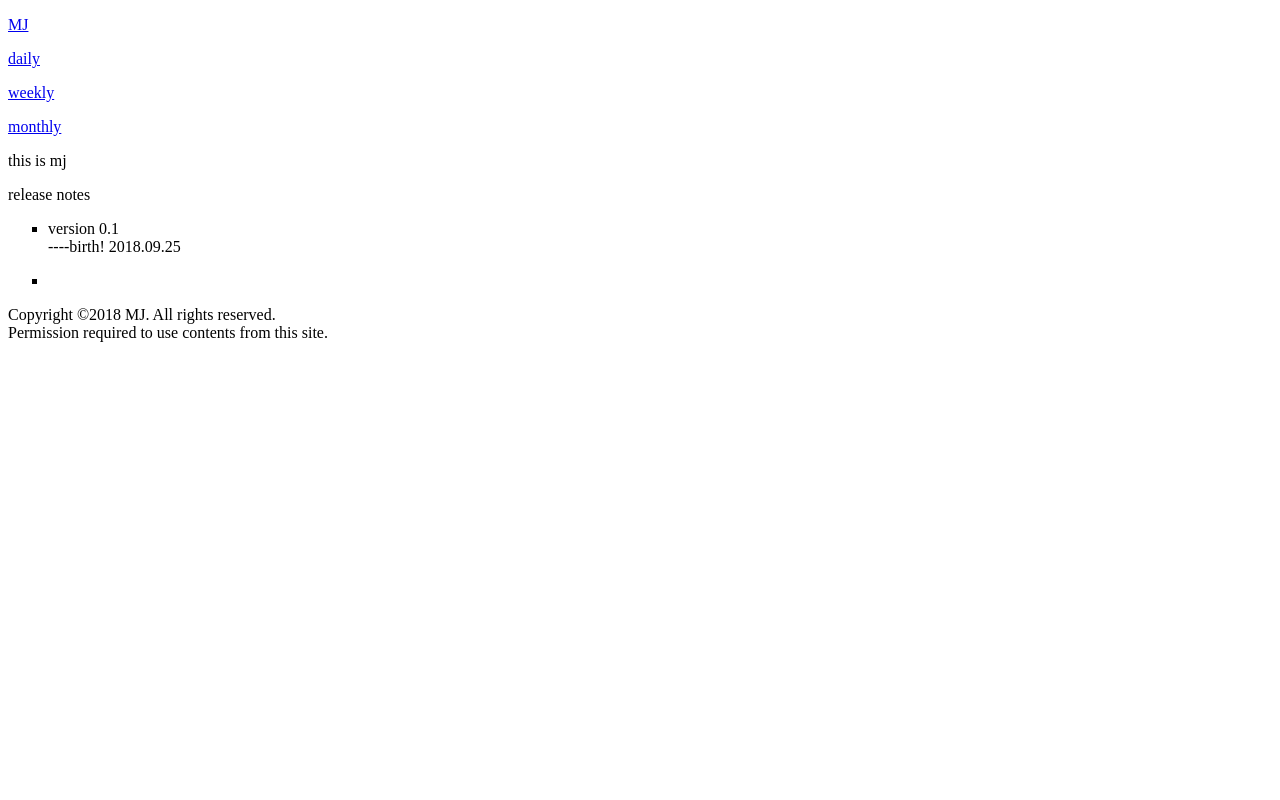
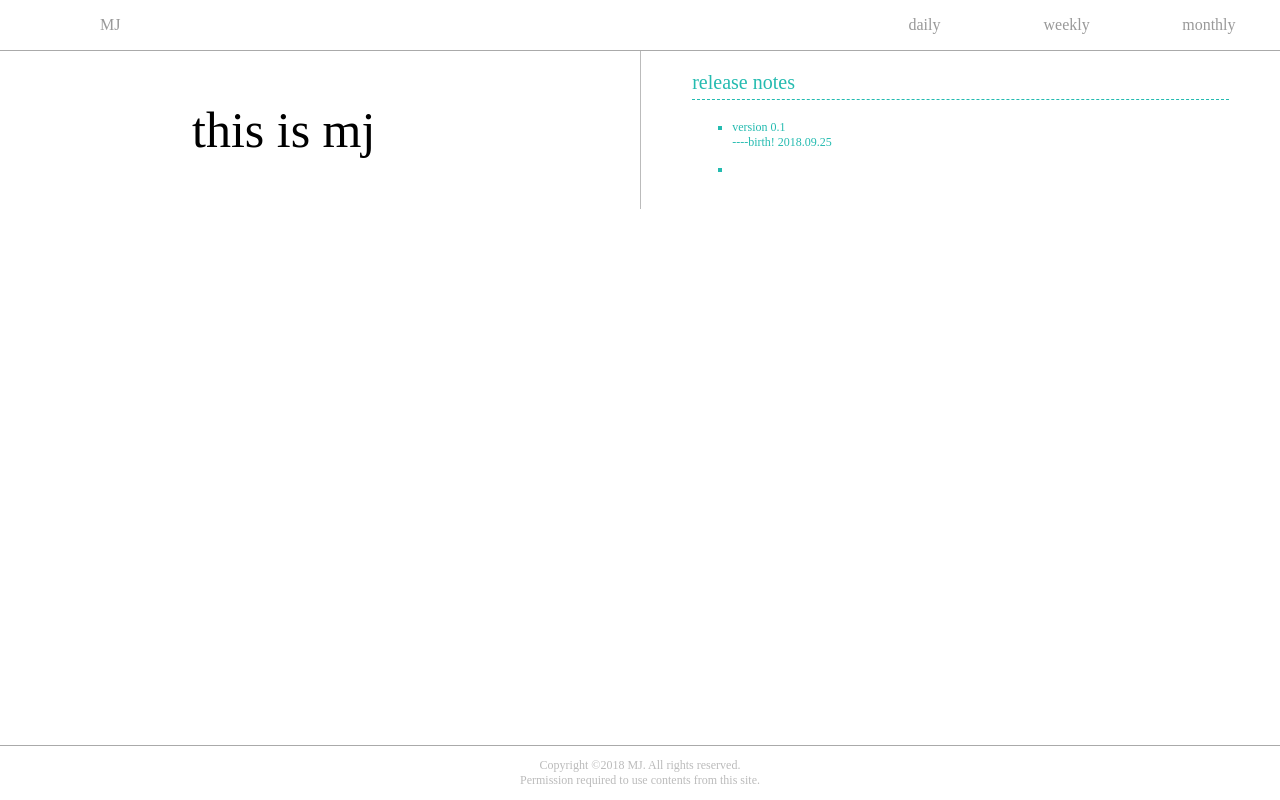
Before and after one commit to 1217mj/a_mj, a plain HTML site: page index.html in a window 1280 px wide. Drawn offline with Linux system fonts and the light colour scheme.

Commit message:
Add files via upload

```diff
--- a/basic.css
+++ b/basic.css
@@ -2,7 +2,6 @@
 
 body {
   background-color:#fff;
-  font: 100%/1.4 "HelveticaNeue", "Helvetica", "Arial", sans-serif;
   margin:0;
   padding:0;
 }
@@ -62,7 +61,7 @@ a:hover{
   border-bottom:1px dashed #24bbb0;
 }
 
-@media screen and (max-width: 768px) {
+@media all and (max-width:768px) {
   #head {
     display:block;
     text-align:center;
--- a/index.html
+++ b/index.html
@@ -2,11 +2,10 @@
 <html>
 <head>
 <meta charset="UTF-8">
-<link rel="stylesheet" type="text/css" media="screen and (max-width: 768px)" href="basic.css">
+<link rel="stylesheet" type="text/css" media="all" href="basic.css">
 <title>mj</title>
 </head>
 <body>
-
       <div id="head">
         <div id="logo">
         <p><a href="index.html">MJ</a></p>
@@ -40,6 +39,5 @@
         <p>Copyright ©2018 MJ. All rights reserved.<br>
         Permission required to use contents from this site.</p>
       </div>
-
 </body>
 </html>
```
